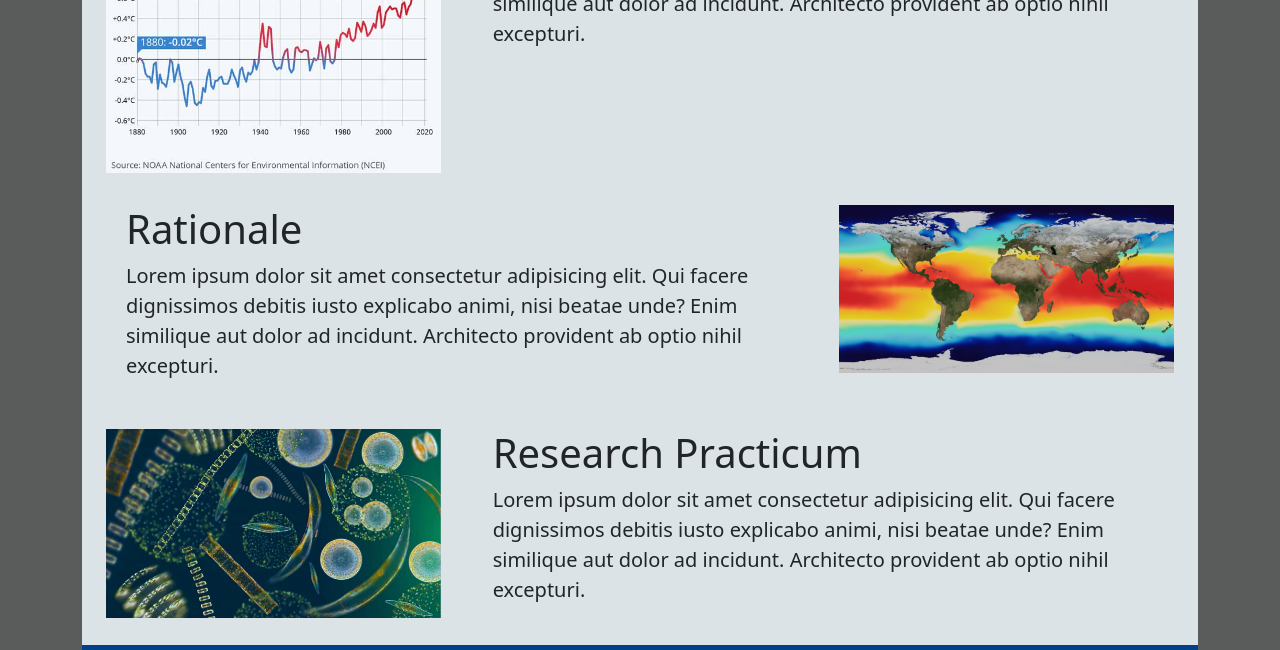
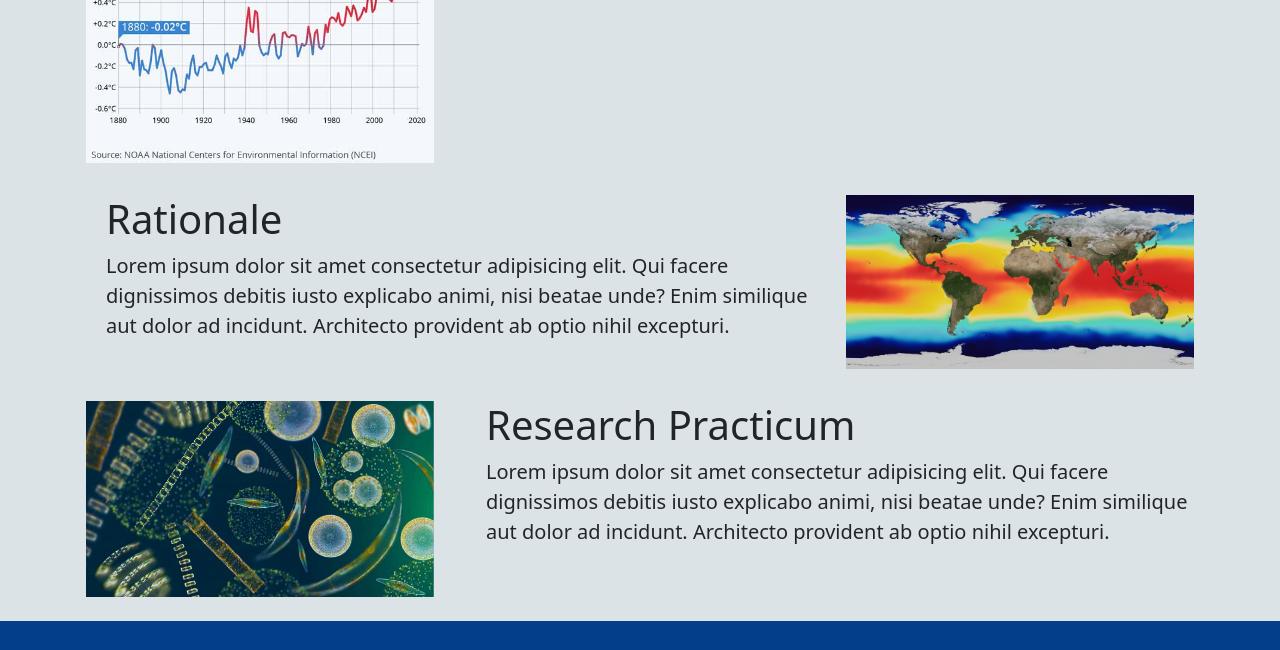
Before and after one commit to vinilpolepalli/rp-polepalli, a plain HTML site: page index.html in a window 1280 px wide. Shown: the part 567-1217 px from the top of the page. Drawn offline with nearby package versions, Linux system fonts and the light colour scheme.

Commit message:
deleting container large

```diff
--- a/index.html
+++ b/index.html
@@ -18,7 +18,7 @@
                 crossorigin="anonymous"></script>
 </head>
 <body class = "body">
-    <div class = "container-lg">
+
 
         <!-- Navbar -->
          <nav class = "navbar navbar-expand-lg navbar-dark nb-background-color">
@@ -119,6 +119,6 @@
             </div>
 
         </footer>
-    </div>
+
 </body>
 </html>
--- a/styles.css
+++ b/styles.css
@@ -15,6 +15,7 @@
 
 .body{
     background-color: rgb(90, 92, 92);
+
 }
 
 .footer{
```
